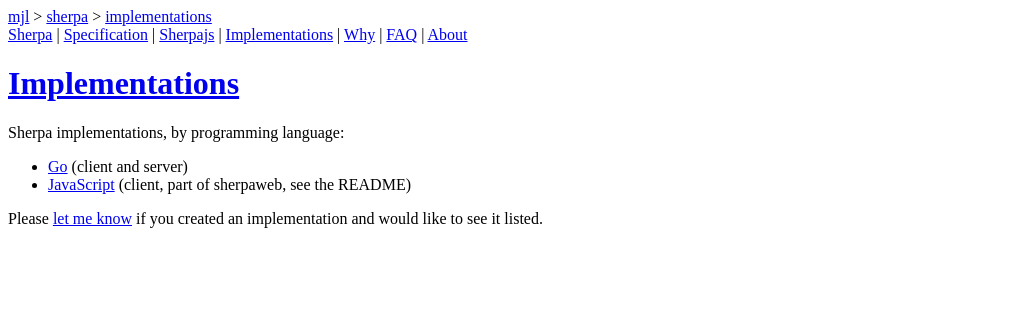
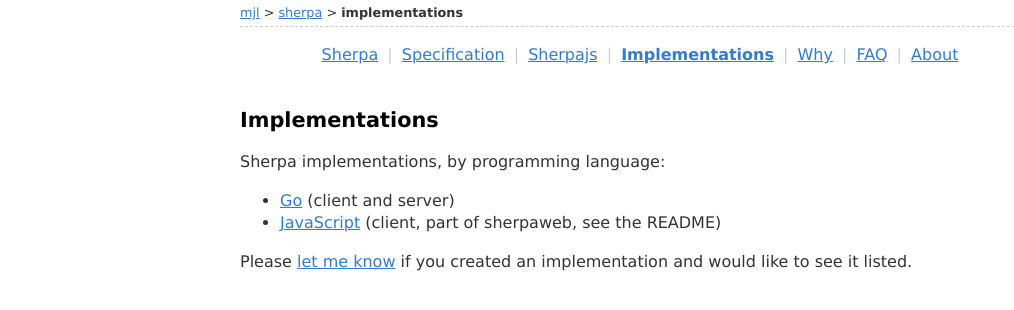
Before and after one commit to mjl-/sherpa-website, a plain HTML site: page implementations/index.html in a window 1280 px wide. Shown: the whole page, without its empty margins (0-1014 px from the left). Drawn offline with Linux system fonts and the light colour scheme; files that its build step writes are made by us from their sources; the site is published under a folder, as on GitHub Pages, so addresses that start at the root find nothing.

Commit message:
remove some more absolute paths in html

```diff
--- a/implementations/index.html
+++ b/implementations/index.html
@@ -3,7 +3,7 @@
 	<head>
 		<meta charset="utf-8" />
 		<title>Implementations - Sherpa</title>
-		<link rel="stylesheet" href="/who/mjl/style.css" />
+		<link rel="stylesheet" href="../style.css" />
 	</head>
 	<body>
 <div class="crumbs">
```
Also changed, not shown: sherpajs/index.html (+1 -1 lines), specification/index.html (+1 -1 lines), why/index.html (+1 -1 lines).
